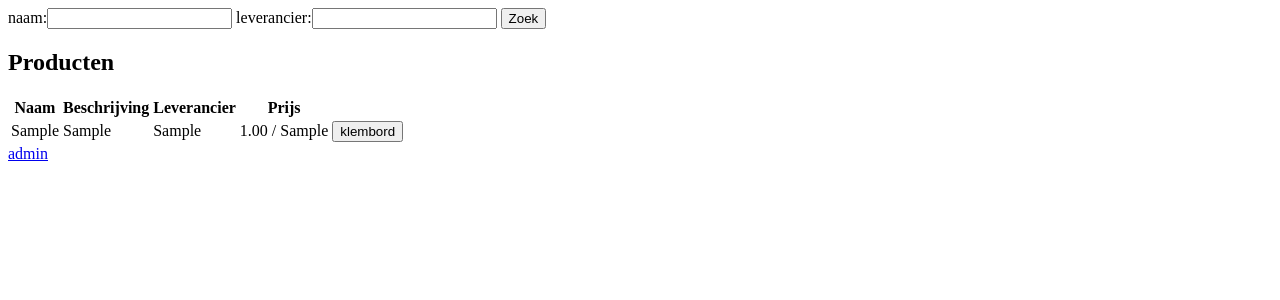
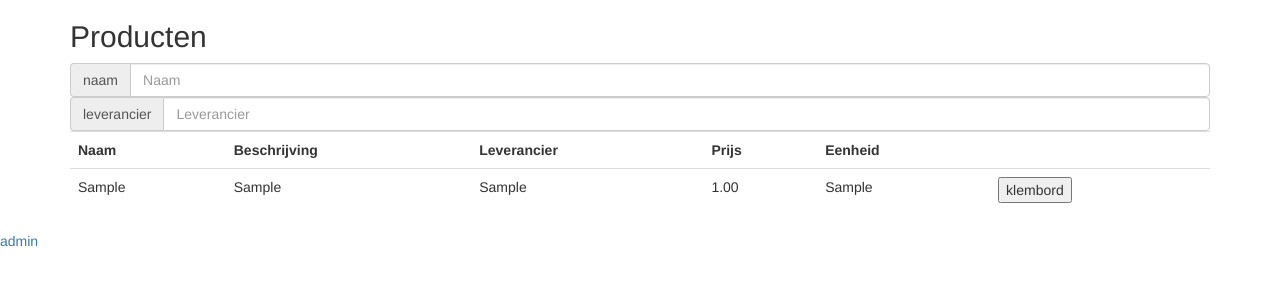
Before and after one commit to fahrrad/klepro, a Django app: page /producten/ in a window 1280 px wide. Shown: the top 300 px of the page. Run offline with Django 3.2, Linux system fonts and the light colour scheme; tables that the repository leaves empty hold one stand-in row (values such as "Sample post"); some libraries are stand-ins or nearby versions.

Commit message:
bootstrap toegevoegd + javascript voor zoeken bij enter

```diff
--- a/producten/templates/producten/simpelproduct_list.html
+++ b/producten/templates/producten/simpelproduct_list.html
@@ -3,20 +3,32 @@
 {% load staticfiles %}
 
 {% block content %}
-<form action="" method="GET">
-    {% csrf_token %}
-    naam:<input type="text" name="naam" />
-    leverancier:<input type="text" name="leverancier">
-    <input type="submit" value="Zoek">
-</form>
+    <h2>Producten</h2>
 
-    <h2>Producten</h2>
-    <table>
+    <form action="" method="GET">
+        {% csrf_token %}
+        <span class="input-group">
+            <span class="input-group-addon">naam</span>
+            <input type="text" class="form-control" name="naam" placeholder="Naam"
+                   onKeyPress="return checkSubmit(event)"/>
+        </span>
+
+        <span class="input-group">
+            <span class="input-group-addon">leverancier</span>
+            <input type="text" class="form-control" name="leverancier" placeholder="Leverancier"
+                   onKeyPress="return checkSubmit(event)"/>
+        </span>
+
+        <input type="submit" style="display:none"/>
+    </form>
+
+    <table class="table">
         <tr>
             <th>Naam</th>
             <th>Beschrijving</th>
             <th>Leverancier</th>
             <th>Prijs</th>
+            <th>Eenheid</th>
             <th></th>
         </tr>
         {% for product in object_list %}
@@ -24,7 +36,8 @@
             <td class="product_naam">{{ product.naam }} </td>
             <td class="product_beschrijving">{{ product.beschrijving }}</td>
             <td class="product_leverancier">{{ product.leverancier.naam}}</td>
-            <td class="product_prijs">{{ product.prijs}} / {{ product.eenheid.afkorting }}</td>
+            <td class="product_prijs">{{ product.prijs}} </td>
+            <td class="product_eenheid">{{ product.eenheid.afkorting }}</td>
             <td class="hidden">{{ product.klembord_lijn }}</td>
             <td>
                 <button class="klembord_button">klembord</button>
@@ -36,7 +49,6 @@
 
 
 {% block scripts %}
-    <script src="http://ajax.googleapis.com/ajax/libs/jquery/1.10.2/jquery.min.js"></script>
     <script src="{% static "producten/main.js" %}" ></script>
 {% endblock %}
 
--- a/static/producten/main.js
+++ b/static/producten/main.js
@@ -8,3 +8,11 @@ $(document).ready(function(){
 function copyToClipboard(text) {
   window.prompt("Copy to clipboard: Ctrl+C, Enter", text);
 }
+
+function checkSubmit(e)
+{
+   if(e && e.keyCode == 13)
+   {
+      document.forms[0].submit();
+   }
+}
--- a/static/producten/stylesheet.css
+++ b/static/producten/stylesheet.css
@@ -1,3 +1,7 @@
 .hidden {
     display: none;
 }
+
+.product_eenheid{
+    text-align: left;
+}
--- a/templates/base.html
+++ b/templates/base.html
@@ -3,19 +3,33 @@
 <!DOCTYPE html>
 <html>
 <head>
+    <meta name="viewport" content="width=device-width, initial-scale=1.0">
+    <!-- Latest compiled and minified CSS -->
+    <link rel="stylesheet" href="//netdna.bootstrapcdn.com/bootstrap/3.0.3/css/bootstrap.min.css">
+    <!-- Optional theme -->
+    <link rel="stylesheet" href="//netdna.bootstrapcdn.com/bootstrap/3.0.3/css/bootstrap-theme.min.css">
+
     <title>klepro</title>
     {% block stylesheets %}
     {% endblock %}
 </head>
-{% block content %}
 
-{% endblock %}
+<body>
+
+    <div class="container">
+        {% block content %}{% endblock %}
+    </div>
+
+
+    <!--  JQuery -->
+    <script src="http://ajax.googleapis.com/ajax/libs/jquery/1.10.2/jquery.min.js"></script>
+    <!-- Latest compiled and minified JavaScript -->
+    <script src="//netdna.bootstrapcdn.com/bootstrap/3.0.3/js/bootstrap.min.js"></script>
+    {% block scripts %}{% endblock %}
+
+</body>
 
 <footer>
     <a href="/admin">admin</a>
-
 </footer>
-{% block scripts %}
-    statix
-{% endblock %}
 </html>
```
